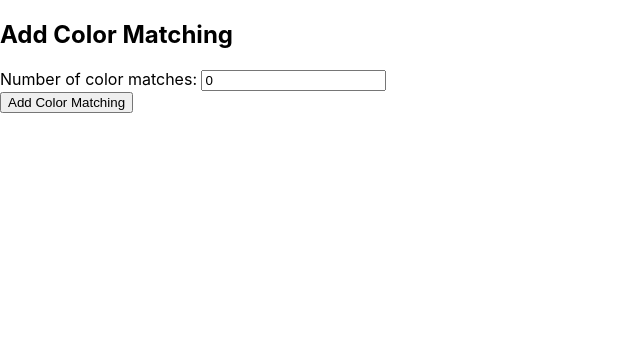
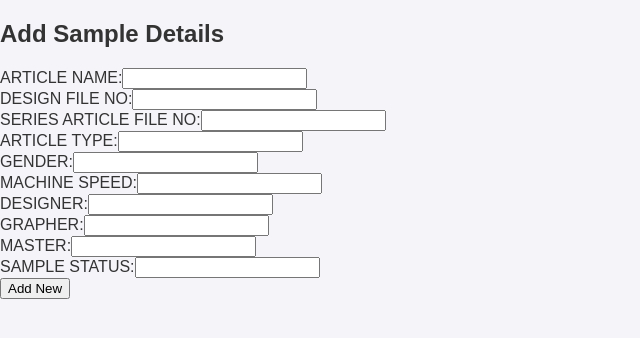
Before and after one commit to alishajain/atlas, a React (Create React App) app in the folder Atlas-Frontend/: page / in a window 1280 px wide. Shown: the top 338 px of the page, without its empty margins (0-640 px from the left). Built offline with nearby package versions, Linux system fonts and the light colour scheme.

Commit message:
Add Sample Module

```diff
--- a/Atlas-Frontend/src/API/YarnApi.js
+++ b/Atlas-Frontend/src/API/YarnApi.js
@@ -38,7 +38,7 @@ export const addYarnDetails = async (data) => {
 export const getYarnIds = async () => {
   try {
     const response = await axios.get(`${API_URL}/yarnId`);
-    return response.data; // Return the Yarn IDs
+    return response.data;
   } catch (error) {
     console.error("Error fetching YarnIds:", error);
     throw new Error("Error fetching YarnIds");
--- a/Atlas-Frontend/src/App.js
+++ b/Atlas-Frontend/src/App.js
@@ -4,7 +4,8 @@ import PanelSelection from './Components/PanelSelection';
 import AddSampleDetails from './Components/AddSampleDetails';
 import AddKnittingDetailsForm from './Components/AddKnittingDetails';
 import AddColorMatching from './Components/AddColorMatching';
-import AddColorDetails from './Components/AddColorDetails';
+import AddNewSample from './Components/AddNewSample';
+import WelcomeSample from './Pages/WelcomeSample';
 
 import { BrowserRouter as Router, Routes, Route } from 'react-router-dom'; // Update for React Router v6
 
@@ -13,10 +14,12 @@ function App() {
     <Router>
       <div>
         <Routes>
-          <Route path="/add-sample-details" element={<AddSampleDetails />} />
+          <Route path="/" element={<AddSampleDetails />} />
           <Route path="/panel-selection/:RSN" element={<PanelSelection />} />
           <Route path="/add-knitting-details/:RSN" element={<AddKnittingDetailsForm />} />
-          <Route path="/" element={<AddColorMatching />} />
+          <Route path="/add-color-details/:RSN" element={<AddColorMatching />} />
+          <Route path='/add-new-sample' element={<AddNewSample />} />
+          <Route path='/home-sample' elememt={<WelcomeSample />} />
         </Routes>
       </div>
     </Router>
--- a/Atlas-Frontend/src/Components/AddColorDetails.js
+++ b/Atlas-Frontend/src/Components/AddColorDetails.js
@@ -1,6 +1,7 @@
 import React, { useState, useEffect } from "react";
 import { addColorDetail } from "../API/ColorDetailApi";
 import { getColorId } from "../API/ColorApi";
+import { getYarnIds } from "../API/YarnApi";
 
 const AddColorDetails = ({ matchingName, RSN, size, selectedStates }) => {
   // Initial state for a row in the table
@@ -16,6 +17,9 @@ const AddColorDetails = ({ matchingName, RSN, size, selectedStates }) => {
 
   // State to store ColorIds fetched from the API
   const [colorIds, setColorIds] = useState({});
+
+  // State to store YarnIds for the dropdown
+  const [yarnIds, setYarnIds] = useState({});
 
   // State to handle success and error messages
   const [message, setMessage] = useState({ type: "", content: "" });
@@ -56,6 +60,25 @@ const AddColorDetails = ({ matchingName, RSN, size, selectedStates }) => {
     } catch (error) {
       console.error("Error fetching ColorId:", error);
       setMessage({ type: "error", content: "Error fetching ColorIds." });
+    }
+  };
+
+  // Fetch YarnIds for dropdown selection
+  const fetchYarnIds = async () => {
+    try {
+      const response = await getYarnIds();
+      console.log("YarnIds Response:", response); // Log the response for debugging
+
+      // Check if the response contains the `data` property and is an object
+      if (response && response.data && typeof response.data === "object") {
+        setYarnIds(response.data); // Set the yarnIds object to state
+      } else {
+        console.error("Error: YarnIds response is not an object", response);
+        setMessage({ type: "error", content: "Invalid data format for YarnIds." });
+      }
+    } catch (error) {
+      console.error("Error fetching YarnIds:", error);
+      setMessage({ type: "error", content: "Error fetching YarnIds." });
     }
   };
 
@@ -125,10 +148,15 @@ const AddColorDetails = ({ matchingName, RSN, size, selectedStates }) => {
     }
   };
 
+  // Fetch YarnIds when component mounts
+  useEffect(() => {
+    fetchYarnIds();
+  }, []);
+
   return (
     <div>
+      <h3>{matchingName}</h3>
       <button onClick={fetchColorId}>Fetch ColorIds</button>
-      <h3>{matchingName}</h3>
 
       {/* Show success/error message */}
       {message.content && (
@@ -166,13 +194,24 @@ const AddColorDetails = ({ matchingName, RSN, size, selectedStates }) => {
 
                 {/* Base Color */}
                 <td>
-                  <input
-                    type="text"
+                  <select
                     name="Name"
                     value={row.BaseColor.Name || ""}
-                    placeholder="Base Color Name"
-                    onChange={(e) => handleInputChange(e, rowIndex, "BaseColor")}
-                  />
+                    onChange={(e) =>
+                      handleInputChange(e, rowIndex, "BaseColor")
+                    }
+                  >
+                    <option value="">Select Yarn</option>
+                    {Object.values(yarnIds).length === 0 ? (
+                      <option value="">No Yarn available</option>
+                    ) : (
+                      Object.values(yarnIds).map((yarn) => (
+                        <option key={yarn.YarnId} value={yarn.Name}>
+                          {yarn.YarnId}
+                        </option>
+                      ))
+                    )}
+                  </select>
                   <input
                     type="number"
                     name="Weight"
@@ -186,15 +225,24 @@ const AddColorDetails = ({ matchingName, RSN, size, selectedStates }) => {
                 {row.colors.map((color, colorIndex) => (
                   <React.Fragment key={colorIndex}>
                     <td>
-                      <input
-                        type="text"
+                      <select
                         name="Name"
                         value={color.Name || ""}
-                        placeholder={`Color ${colorIndex + 1} Name`}
                         onChange={(e) =>
                           handleInputChange(e, rowIndex, "colors", colorIndex)
                         }
-                      />
+                      >
+                        <option value="">Select Yarn</option>
+                        {Object.values(yarnIds).length === 0 ? (
+                          <option value="">No Yarn available</option>
+                        ) : (
+                          Object.values(yarnIds).map((yarn) => (
+                            <option key={yarn.YarnId} value={yarn.Name}>
+                              {yarn.YarnId}
+                            </option>
+                          ))
+                        )}
+                      </select>
                       <input
                         type="number"
                         name="Weight"
--- a/Atlas-Frontend/src/Components/AddColorMatching.js
+++ b/Atlas-Frontend/src/Components/AddColorMatching.js
@@ -1,20 +1,15 @@
 import React, { useState } from "react";
-import { useLocation } from "react-router-dom";
-import { addColorMatching } from "../API/ColorApi"; // Assuming colorApi.js is in the 'API' folder
-import AddColorDetails from "./AddColorDetails"; // Import the AddColorDetails component
+import { useLocation, useNavigate } from "react-router-dom";
+import { addColorMatching } from "../API/ColorApi";
+import AddColorDetails from "./AddColorDetails";
+import AddNewSample from "./AddNewSample";
 
 const AddColorMatching = () => {
   const location = useLocation();
-  const RSN = 2;
-  const selectedStates = {
-    FrontRight: false,
-    FrontLeft: false,
-    FrontComplete: true,
-    Tape: true,
-    Kharcha1: true,
-    Kharcha2: false,
-  };
-  const size = 'Xl';
+  const navigate = useNavigate(); // Initialize the navigate function
+  const selectedStates = location.state?.selectedStates || {};
+  const RSN = location.state?.RSN || "";
+  const size = location.state?.size;
 
   const [numColors, setNumColors] = useState(0);
   const [matchingName, setMatchingName] = useState([]);
@@ -25,9 +20,21 @@ const AddColorMatching = () => {
 
   // Handle number of color matches input change
   const handleNumColorsChange = (e) => {
-    const num = parseInt(e.target.value, 10);
-    setNumColors(num);
-    setMatchingName(Array(num).fill("")); // Reset color matches array based on number of matches
+    const num = e.target.value;
+
+    // If input is empty, reset error
+    if (num === "") {
+      setError("");
+    }
+
+    // Allow only numbers greater than 0
+    if (num && num > 0) {
+      setError(""); // Clear error if the number is valid
+      setNumColors(num);
+      setMatchingName(Array(num).fill("")); // Reset color matches array based on number of matches
+    } else {
+      setNumColors(num);
+    }
   };
 
   // Handle the input change for each color match
@@ -47,6 +54,12 @@ const AddColorMatching = () => {
       matchingName.some((name) => name.trim() === "")
     ) {
       setError("All color match fields must be filled.");
+      return;
+    }
+
+    // Validate that the number of color matches is greater than 0
+    if (numColors <= 0) {
+      setError("Number of color matches must be greater than 0.");
       return;
     }
 
@@ -78,9 +91,7 @@ const AddColorMatching = () => {
               .reduce(
                 (acc, char) => (/[A-Z0-9]/.test(char) ? acc + char : acc),
                 ""
-              )}${RSN}${colorName[0].toUpperCase()}${colorName[1].toUpperCase()}${colorName[
-              colorName.length - 1
-            ].toUpperCase()}`,
+              )}${RSN}${colorName[0].toUpperCase()}${colorName[1].toUpperCase()}${colorName[colorName.length - 1].toUpperCase()}`,
             RSN: RSN,
             MatchingName: colorName,
             Panel: panel,
@@ -105,6 +116,11 @@ const AddColorMatching = () => {
     }
   };
 
+  // Function to handle "Next" button click - Navigate to /add-new-sample
+  const handleNextClick = () => {
+    navigate("/add-new-sample"); // Navigate to the AddNewSample component
+  };
+
   return (
     <div>
       <h2>Add Color Matching</h2>
@@ -121,6 +137,9 @@ const AddColorMatching = () => {
             required
           />
         </div>
+
+        {/* Display error if the number of colors is not valid */}
+        {error && <p style={{ color: "red" }}>{error}</p>}
 
         {/* Step 2: Render input fields for each color match */}
         {Array.from({ length: numColors }).map((_, index) => (
@@ -141,8 +160,7 @@ const AddColorMatching = () => {
         </button>
       </form>
 
-      {/* Display error or success messages */}
-      {error && <p style={{ color: "red" }}>{error}</p>}
+      {/* Display success message */}
       {success && <p style={{ color: "green" }}>{success}</p>}
 
       {/* Only show AddColorDetails numColors times if the button was clicked and data is valid */}
@@ -156,6 +174,13 @@ const AddColorMatching = () => {
             selectedStates={selectedStates}
           />
         ))}
+
+      {/* Next button - visible only after color matchings are added successfully */}
+      {success && (
+        <button onClick={handleNextClick} style={{ marginTop: "20px" }}>
+          Next
+        </button>
+      )}
     </div>
   );
 };
--- a/Atlas-Frontend/src/Components/AddKnittingDetails.js
+++ b/Atlas-Frontend/src/Components/AddKnittingDetails.js
@@ -67,8 +67,15 @@ const AddKnittingDetailsForm = () => {
   // Function to handle change in any input field (weight, time, machine model)
   const handleChange = (e, field, type) => {
     const { value } = e.target;
+
+    // Ensure the value is not negative for weight and time fields
+    const validValue = type === "Weight" || type === "Time"
+      ? Math.max(0, parseFloat(value)) // Ensure non-negative values
+      : value;
+
     setFormData((prevData) => {
       const newFormData = { ...prevData };
+
       if (!newFormData[field]) {
         newFormData[field] = {
           Weight: "",
@@ -79,7 +86,7 @@ const AddKnittingDetailsForm = () => {
 
       // Set value to 0 if it's empty for weight/time or empty string for machine fields
       if (type === "Weight" || type === "Time") {
-        newFormData[field][type] = value === "" ? 0 : value; // Set to 0 if empty
+        newFormData[field][type] = validValue || 0; // Use validated value (or 0 if empty)
       } else {
         newFormData[field][type] = value === "" ? "" : value; // Set to empty string if empty
       }
--- /dev/null
+++ b/Atlas-Frontend/src/Components/AddNewSample.js
@@ -0,0 +1,29 @@
+import React from "react";
+import { useNavigate } from "react-router-dom"; // Import useNavigate
+
+const AddNewSample = () => {
+  const navigate = useNavigate(); // Initialize navigate function
+
+  // Function to handle "Yes" click - navigate to root to add sample
+  const handleYesClick = () => {
+    navigate("/"); // Navigate to root where AddSampleDetails is displayed
+  };
+
+  // Function to handle "No" click - navigate to homepage
+  const handleNoClick = () => {
+    navigate("/home"); // Navigate to home page where Homepage component is displayed
+  };
+
+  return (
+    <div>
+      <h2>Do you want to add a new sample?</h2>
+
+      <div>
+        <button onClick={handleYesClick}>Yes</button>
+        <button onClick={handleNoClick}>No</button>
+      </div>
+    </div>
+  );
+};
+
+export default AddNewSample;
--- a/Atlas-Frontend/src/Components/AddSampleDetails.js
+++ b/Atlas-Frontend/src/Components/AddSampleDetails.js
@@ -30,7 +30,8 @@ const AddSampleDetails = () => {
 
   const handleMachineSpeedChange = (e) => {
     const value = e.target.value;
-    if (!isNaN(value)) {
+    // Allow only numbers greater than or equal to 0
+    if (!isNaN(value) && value >= 0) {
       setFormData((prevData) => ({
         ...prevData,
         machineSpeed: value,
@@ -116,8 +117,6 @@ const AddSampleDetails = () => {
     } finally {
       setLoading(false);
     }
-
-    window.location.reload();
   };
 
   return (
--- a/Atlas-Frontend/src/Components/PanelSelection.js
+++ b/Atlas-Frontend/src/Components/PanelSelection.js
@@ -43,6 +43,7 @@ const PanelSelection = () => {
   return (
     <div>
       <h1>Panel Selection</h1>
+        {RSN && <p>RSN: {RSN}</p>}
       <div>
         {/* Render checkboxes dynamically based on state */}
         {Object.keys(selectedFields).map((field) => (
@@ -59,7 +60,6 @@ const PanelSelection = () => {
           </div>
         ))}
       </div>
-      {RSN && <p>RSN: {RSN}</p>} {/* Display the fetched RSN */}
       <button onClick={handleNext}>Next</button>
     </div>
   );
```
